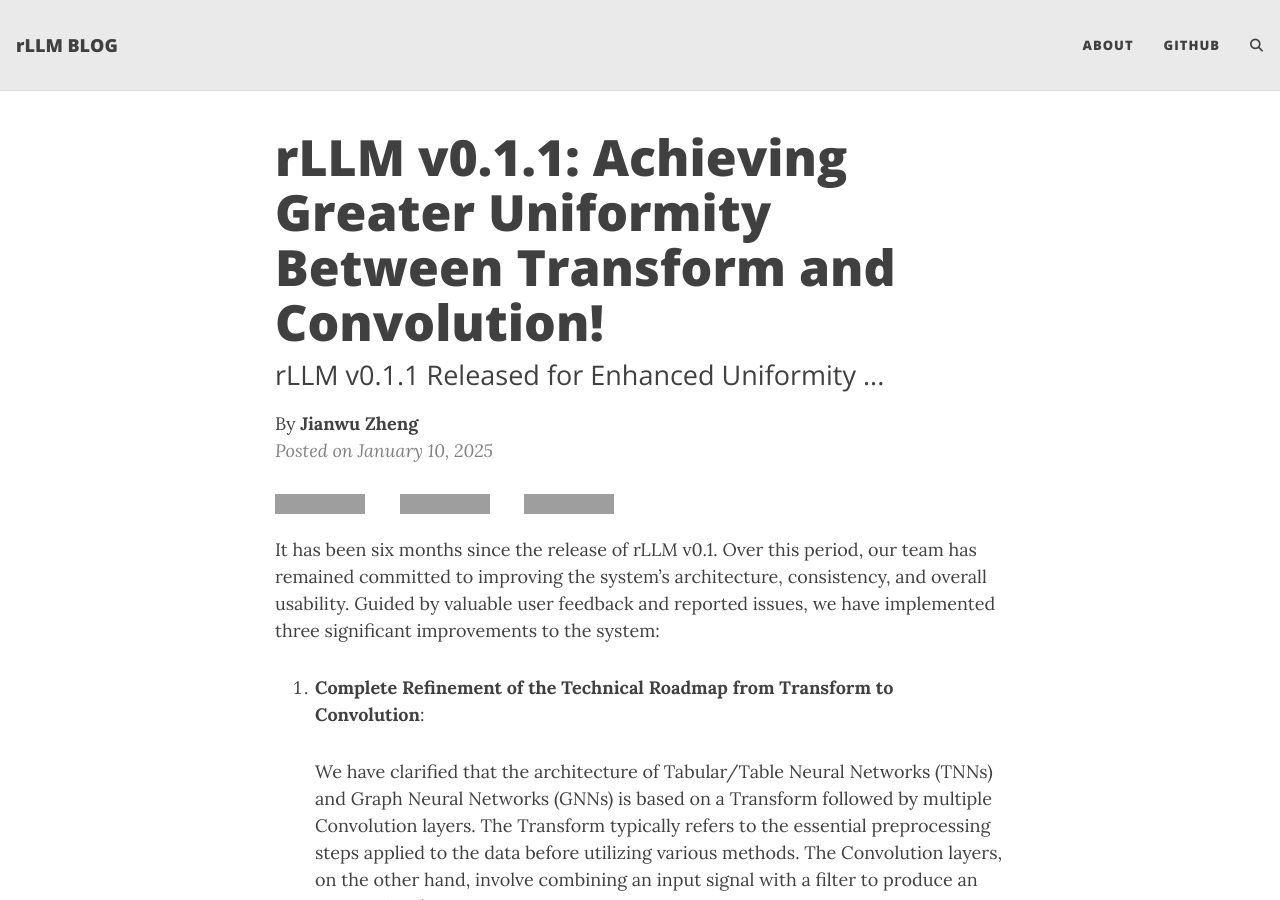
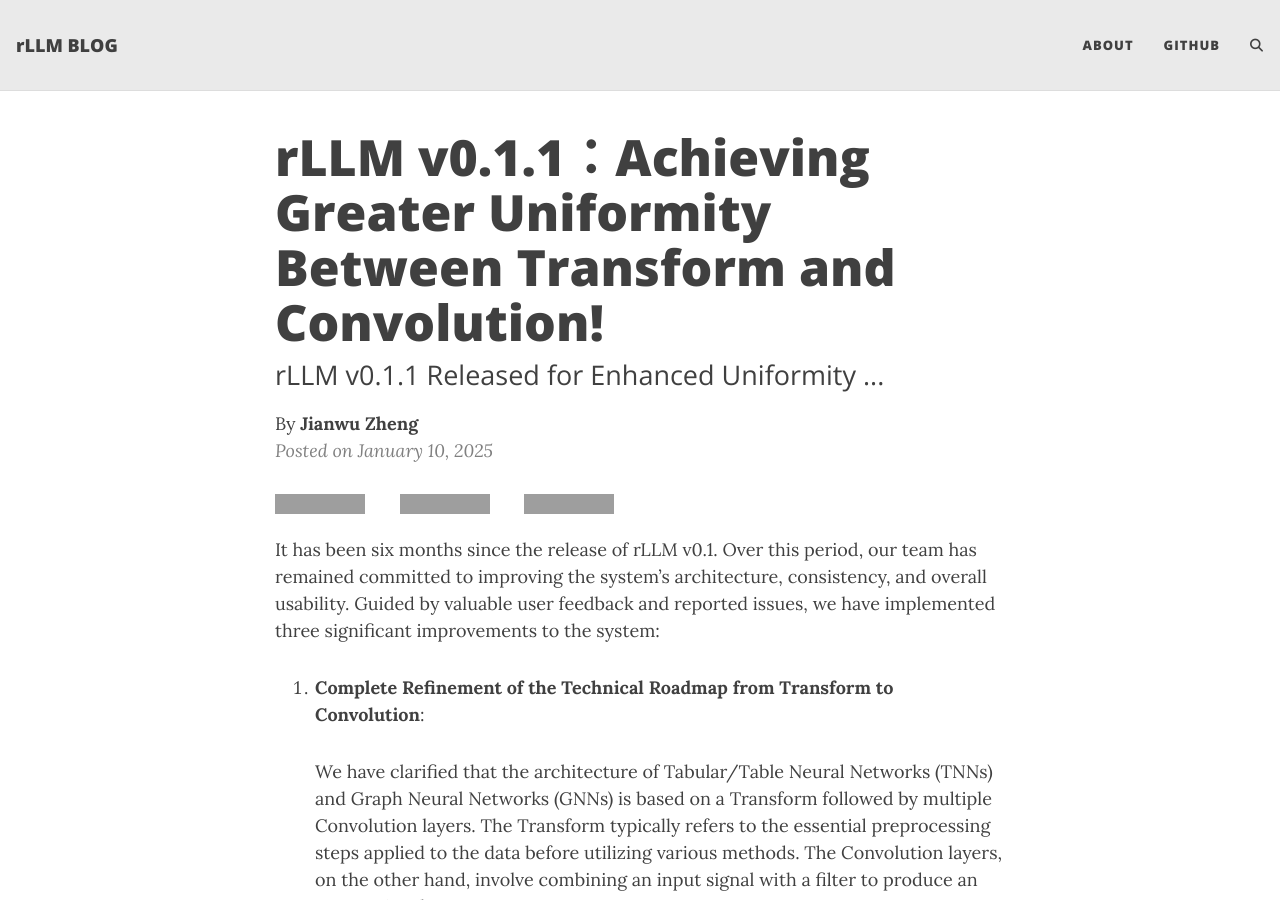
Before and after one commit to rllm-project/rllm-project.github.io, a Jekyll site: the page built from _posts/2025-01-10-rLLM-v0.1.1-Achieving-Greater-Uniformity-Between-Transform-and-Convolution.md, in a window 1280 px wide and 900 px high, cut to the strip 0-900 px from the top of the window. Built offline with Jekyll 4.4.1, drawn with Linux system fonts in a browser that asks for light colours; comment, search, counter and statistics services are not loaded; grey boxes are pictures that could not be loaded.

```diff
--- a/_posts/2025-01-10-rLLM-v0.1.1-Achieving-Greater-Uniformity-Between-Transform-and-Convolution.md
+++ b/_posts/2025-01-10-rLLM-v0.1.1-Achieving-Greater-Uniformity-Between-Transform-and-Convolution.md
@@ -1,6 +1,6 @@
 ---
 layout: post
-title: "rLLM v0.1.1: Achieving Greater Uniformity Between Transform and Convolution!"
+title: rLLM v0.1.1：Achieving Greater Uniformity Between Transform and Convolution!
 subtitle: rLLM v0.1.1 Released for Enhanced Uniformity ...
 gh-repo: rllm-team/rllm
 gh-badge: [star, fork, follow]
```
